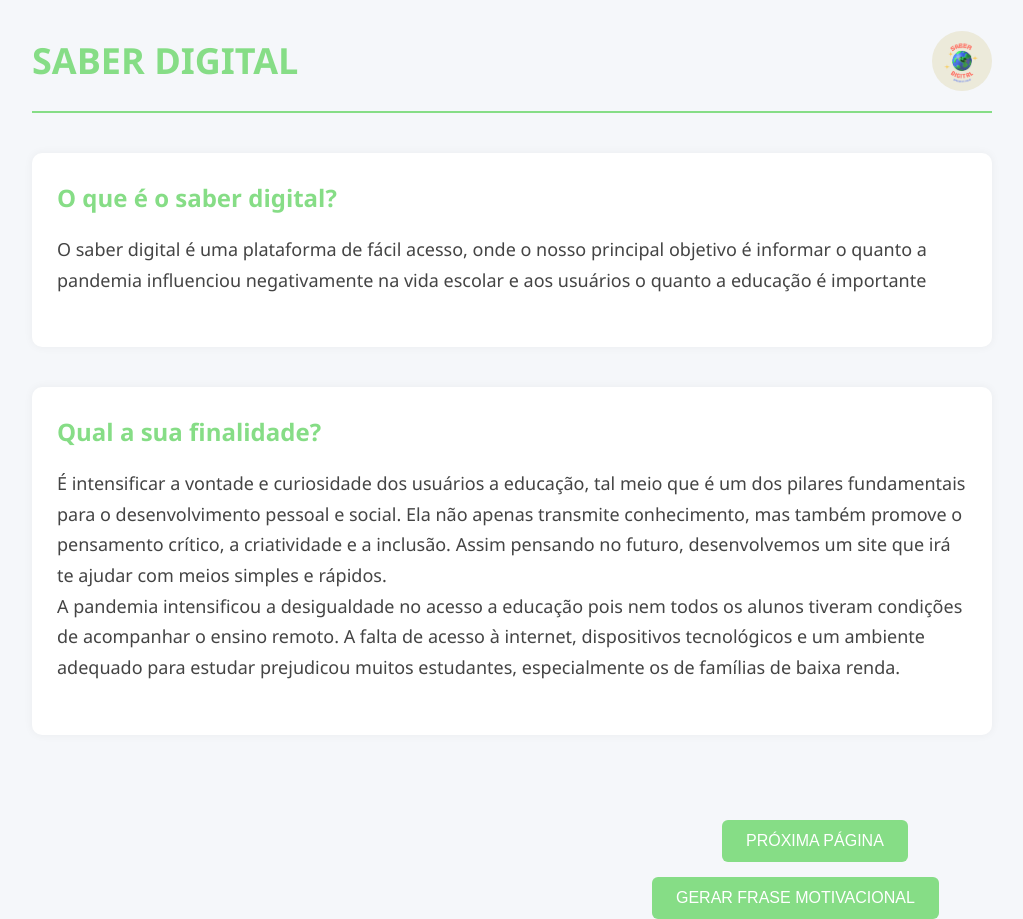
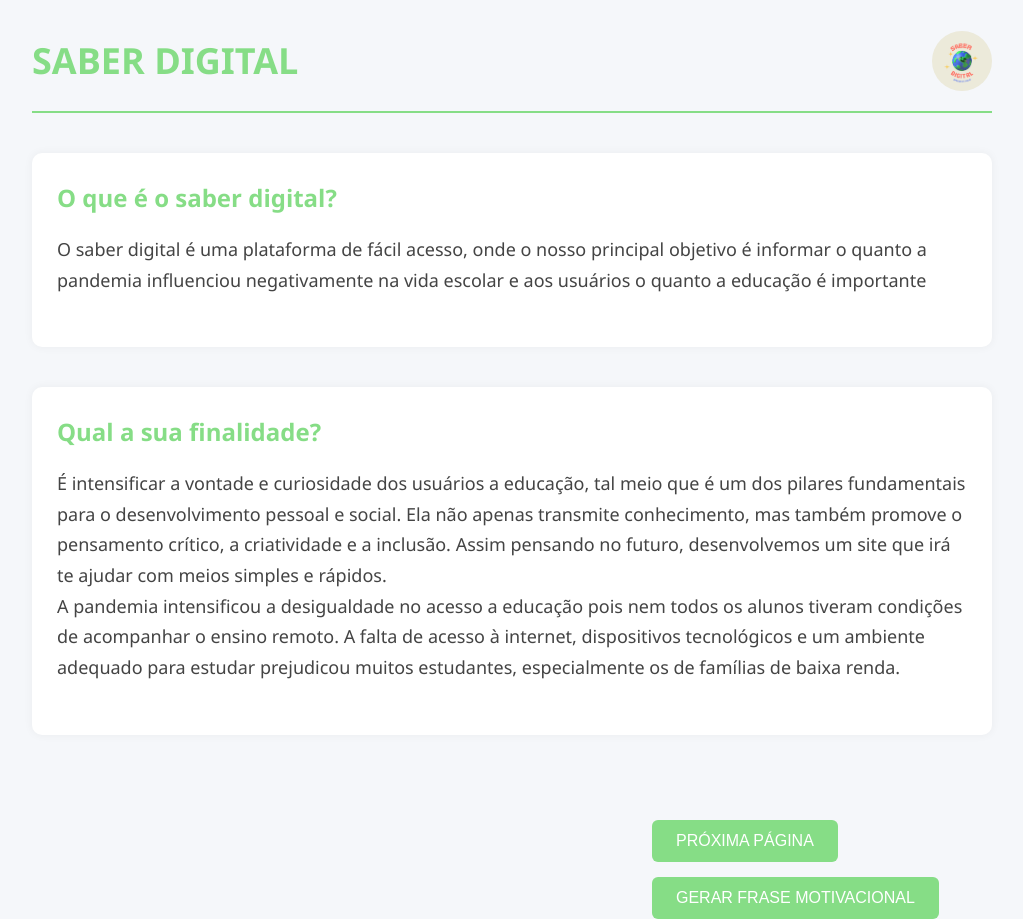
Before and after one commit to Vivianvazr/SABER-DIGITAL-1, a React (Vite) app: page / in a window 1280 px wide. Shown: the whole page, without its empty margins (128-1151 px from the left). Built offline with nearby package versions, Linux system fonts and the light colour scheme.

Commit message:
Update style.css

```diff
--- a/src/components/Pandemia/style.css
+++ b/src/components/Pandemia/style.css
@@ -96,6 +96,6 @@ body {
   border-radius: 6px;
   cursor: pointer;
   transition: background-color 0.3s ease;
-  margin-left: 850px;
+  margin-left: 780px;
   margin-block: 15px;
 }
```
